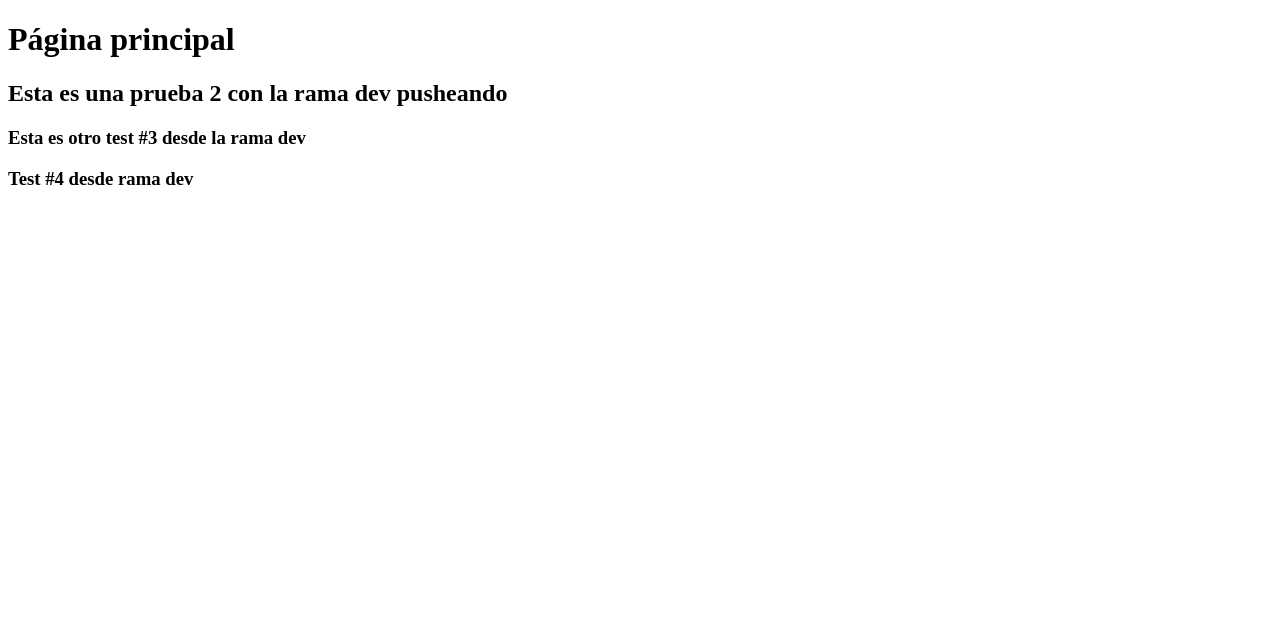
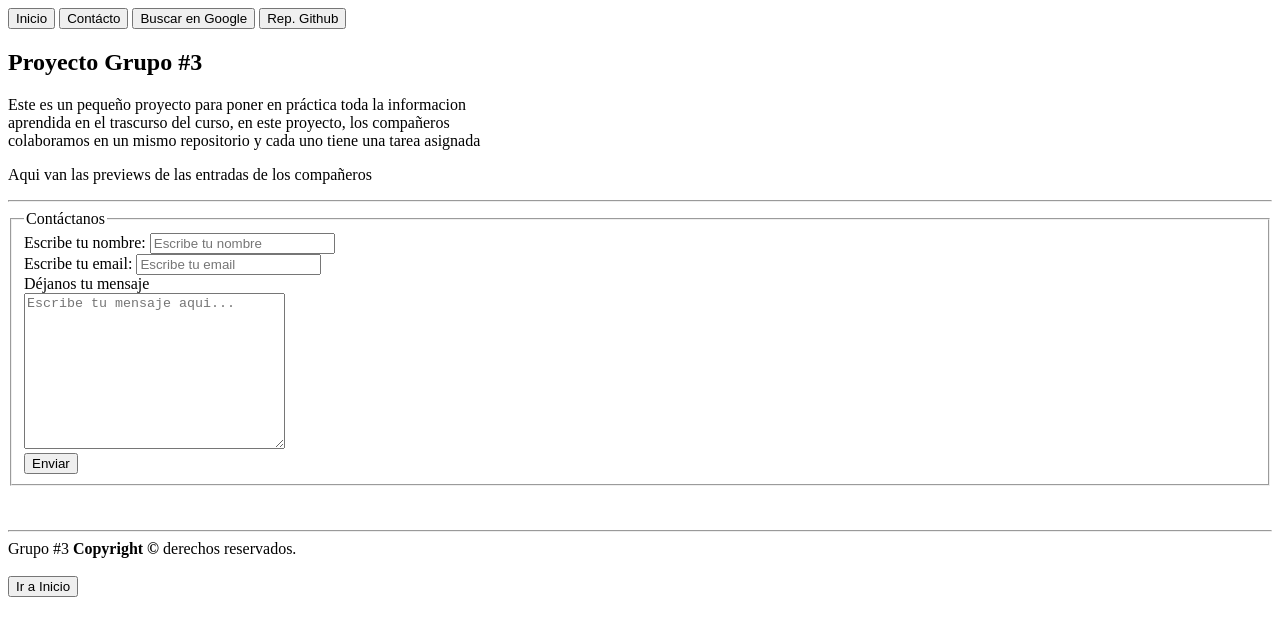
Before and after one commit to ChrisJRM92/ProyectoGrupo3, a plain HTML site: page index.html in a window 1280 px wide. Drawn offline with Linux system fonts and the light colour scheme.

Commit message:
Página principal
Se edito el contenido de la página principal

```diff
--- a/index.html
+++ b/index.html
@@ -6,10 +6,47 @@
     <title>Document</title>
 </head>
 <body>
-    <h1>Página principal</h1>
-    <h2>Esta es una prueba 2 con la rama dev pusheando</h2>
-    <h3>Esta es otro test #3 desde la rama dev</h3>
-    <h3>Test #4 desde rama dev</h3>
+    <header>
+        <nav>
+            <a href="index.html" id="#inicio"><button>Inicio</button></a>
+            <a href="index.html#contacto"><button>Contácto</button></a>
+            <a href="https://www.google.com/" target="_blank"><button>Buscar en Google</button></a>
+            <a href="https://github.com/ChrisJRM92/ProyectoGrupo3" target="_blank"><button>Rep. Github</button></a>
+        </nav>
+    </header>
+    <section>
+        <h1>Proyecto Grupo #3</h1>
+        <p>Este es un pequeño proyecto para poner en práctica toda la informacion <br>
+            aprendida en el trascurso del curso, en este proyecto, los compañeros <br>
+            colaboramos en un mismo repositorio y cada uno tiene una tarea asignada
+        </p>
+        <p>Aqui van las previews de las entradas de los compañeros</p>
+        <hr>
+    </section>
+    <section id="contacto">
+        <fieldset>
+            <legend>Contáctanos</legend>
+            <form action="" method="get">
+                <label for="name">Escribe tu nombre:</label>
+                <input type="text" id="name" placeholder="Escribe tu nombre"><br>
+                <label for="email">Escribe tu email:</label>
+                <input type="email" id="email" placeholder="Escribe tu email"><br>
+                <label for="area">Déjanos tu mensaje</label><br>
+                <textarea name="" id="area" cols="30" rows="10" placeholder="Escribe tu mensaje aqui..."></textarea><br>
+                <button type="submit">Enviar</button>
+            </form>
+        </fieldset>
+    </section>
+
+    <footer>
+        <br>
+        <br>
+        <hr>
+        Grupo #3 <b>Copyright ©</b> derechos reservados.
+        <br>
+        <br>
+        <a href="#inicio"><button>Ir a Inicio</button></a>
+    </footer>
 
 </body>
 </html>
```
